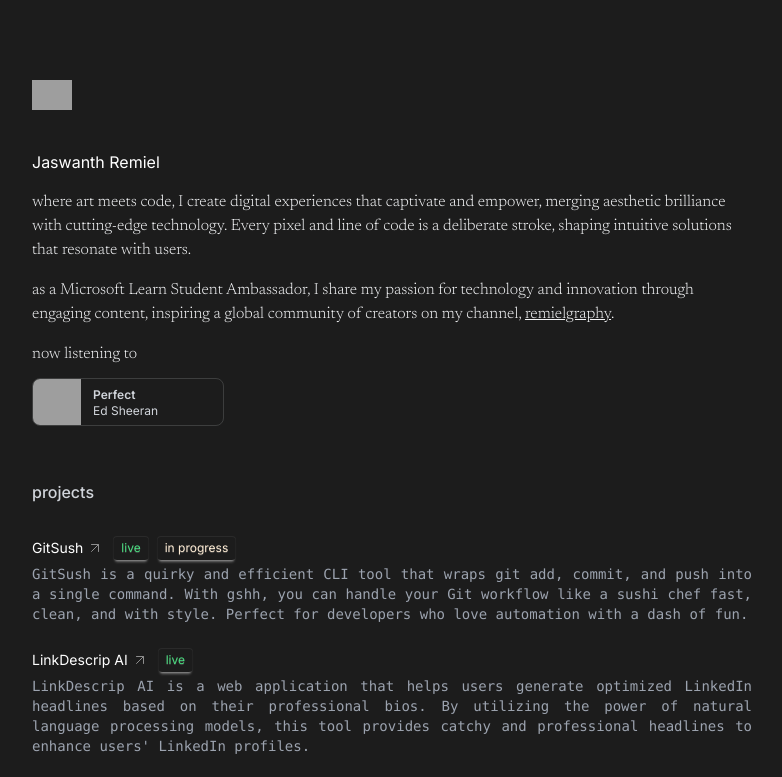
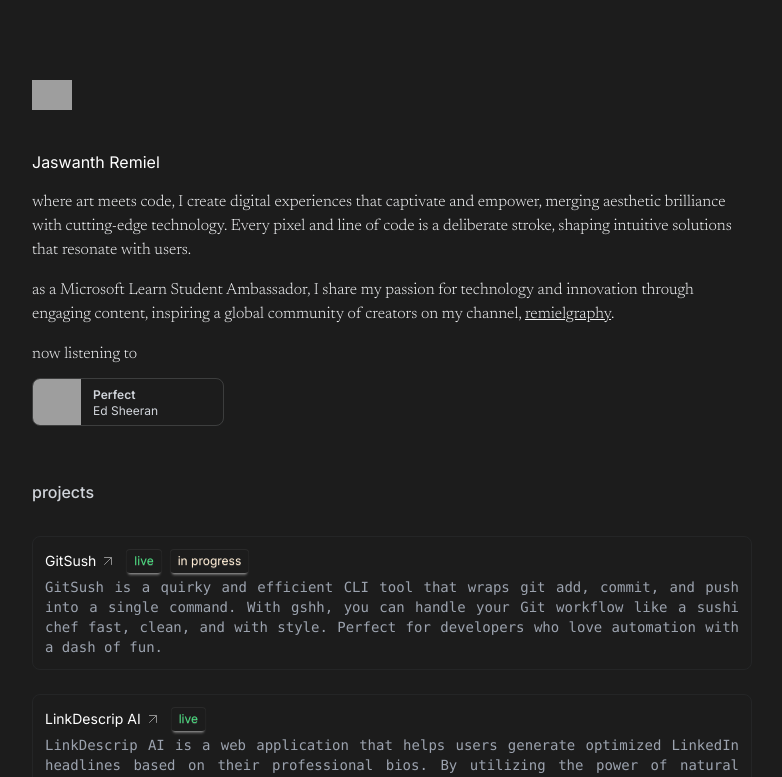
Before and after one commit to JaswanthRemiel/nextsam, a Next.js app: page / in a window 1280 px wide. Shown: the top 777 px of the page, without its empty margins (248-1030 px from the left). Built offline with nearby package versions, Linux system fonts and the light colour scheme; grey boxes are pictures that could not be loaded.

Commit message:
added new border for projects

```diff
--- a/components/projects.tsx
+++ b/components/projects.tsx
@@ -15,7 +15,10 @@ export default function Projects() {
         <h2 className="font-medium text-gray-300">projects</h2>
         <div className="space-y-6">
           {projectItems.map((p) => (
-            <div key={p.href}>
+            <div
+              key={p.href}
+              className=" border border-opacity-10 border-gray-500 p-3 rounded-lg"
+            >
               <div className="flex items-center space-x-3">
                 <Link
                   href={p.href}
```
